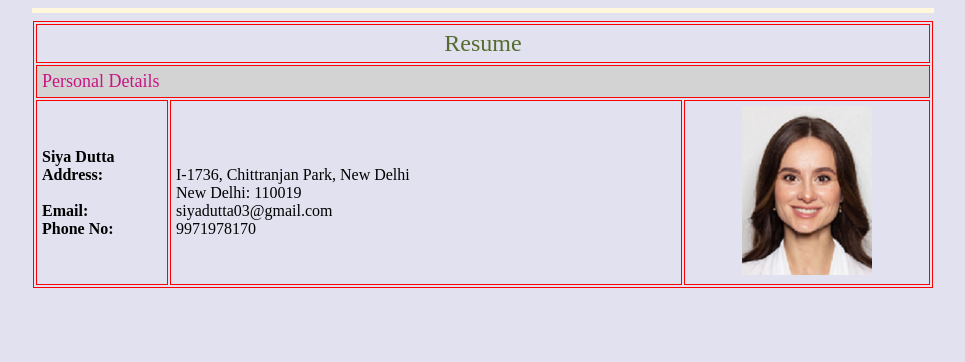
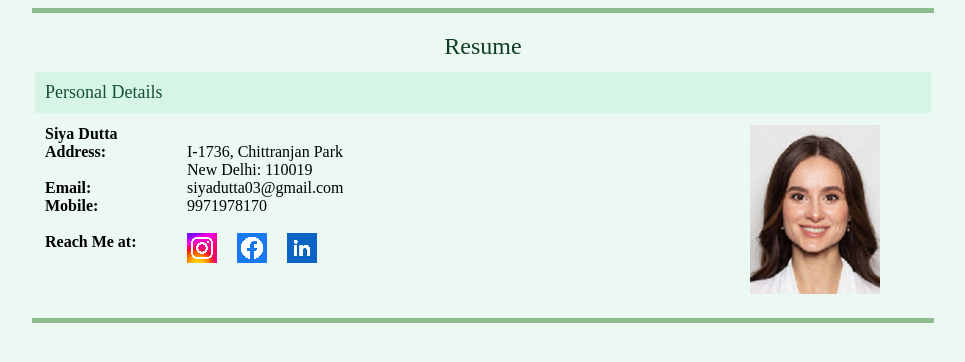
Before and after one commit to siyadutta/resume, a plain HTML site: page index.html in a window 1280 px wide. Shown: the whole page, without its empty margins (157-1122 px from the left). Drawn offline with Linux system fonts and the light colour scheme.

Commit message:
Add files via upload

```diff
--- a/index.html
+++ b/index.html
@@ -9,37 +9,45 @@
     <link rel="icon" type="image/x-icon" href="favicon.png">
 </head>
 
-<body bgcolor="#e2e1ef">
+<body bgcolor="ebf9f2">
 
-    <hr width="900" size="5" color="Cornsilk">
+    <hr width="900" size="5" color="darkseagreen">
     <!-- personal details -->
-    <table width="900" border="1" bordercolor="red" cellpadding="5" align="center">
+    <table width="900" border="0" bordercolor="red" cellpadding="10" align="center">
             <tr align="center">
                 <td colspan="3">
-                    <font size="5" face="Broadway" color="darkolivegreen">Resume</font>
+                    <font size="5" face="Broadway" color="#103c27">Resume</font>
 
                 </td>
             </tr>
-            <tr bgcolor="lightgrey">
+            <tr bgcolor="#d6f5e7">
                 <td colspan="3">
-                    <font size="4" face="Broadway" color="MediumVioletRed">Personal Details</font>
+                    <font size="4" face="Broadway" color="#155134">Personal Details</font>
 
                 </td>
             </tr>
-            <tr>
+            <tr valign="top">
                 <td width="120" >
                     <b>Siya Dutta</b>  <br>
                    <b>Address:</b> <br>
                     <br>
                    <b>Email:</b> <br>
-                   <b>Phone No:</b> <br>
+                   <b>Mobile:</b> <br> <br>
+                   <b>Reach Me at:</b> <br>
                 </td>
                 <td width="500">
                     <br>
-                    I-1736, Chittranjan Park, New Delhi <br>
+                    I-1736, Chittranjan Park <br>
                     New Delhi: 110019 <br>
                     siyadutta03@gmail.com <br>
-                    9971978170 <br>
+                    9971978170 <br> <br>
+                    <a href="https://www.instagram.com/siyadutta/" target="_blank"><img src="instagram.png" alt="Instagram"
+                        title="My Instagram Page"></a>
+                        &nbsp;&nbsp;&nbsp;
+                    <a href="https://www.facebook.com/" target="_blank"><img src="facebook.png" alt="Facebook" title="My Facebook Page"></a>
+                    &nbsp;&nbsp;&nbsp;
+                    <a href="https://in.linkedin.com/" target="_blank"><img src="linkedin.png" alt="LikedIn" title="My LinkedIn Page"></a>
+
                 </td>
                 <td align="center">
                     <img src="passportphoto.png" alt="My Photograph" title="Siya Dutta" width="130px">
@@ -48,6 +56,7 @@
 
 
     </table>
+    <hr width="900" size="5" color="darkseagreen">
 </body>
 
 </html>
```
Also changed, not shown: facebook.png (added), instagram.png (added), linkedin.png (added).
